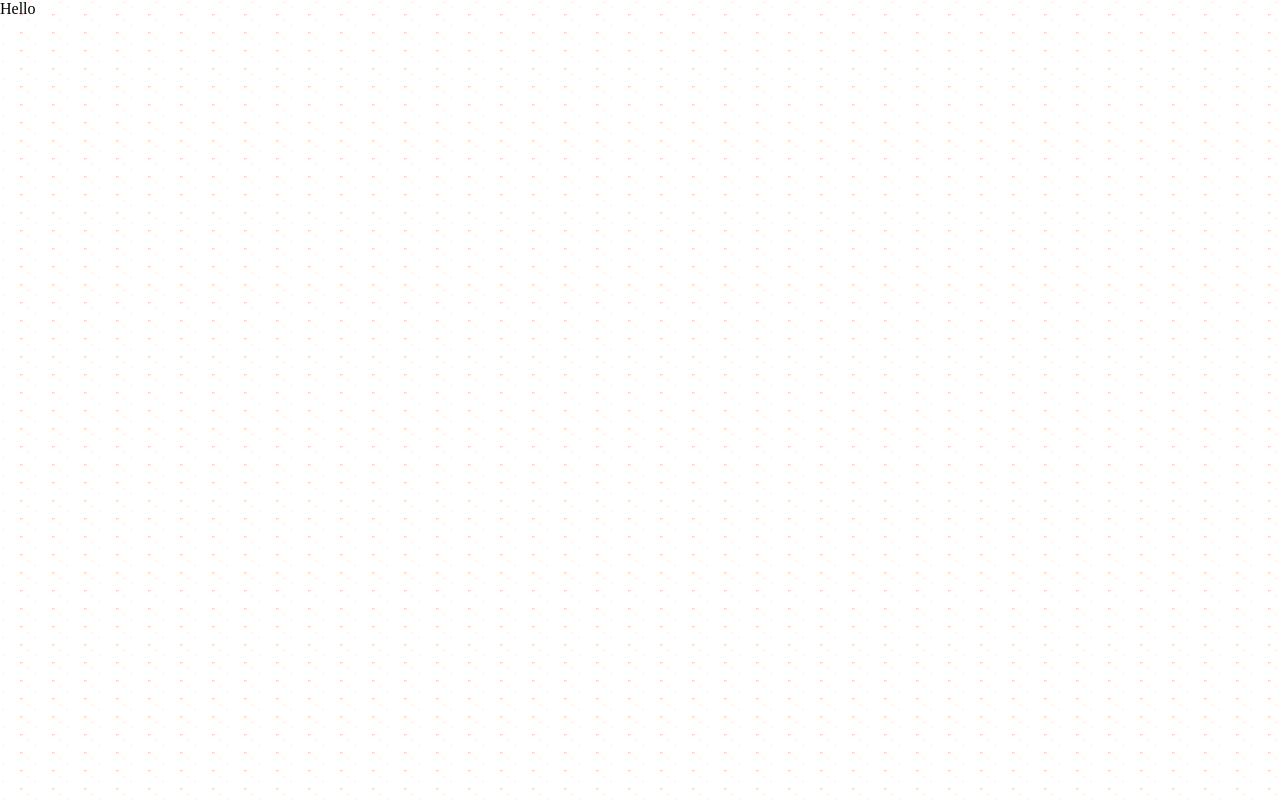
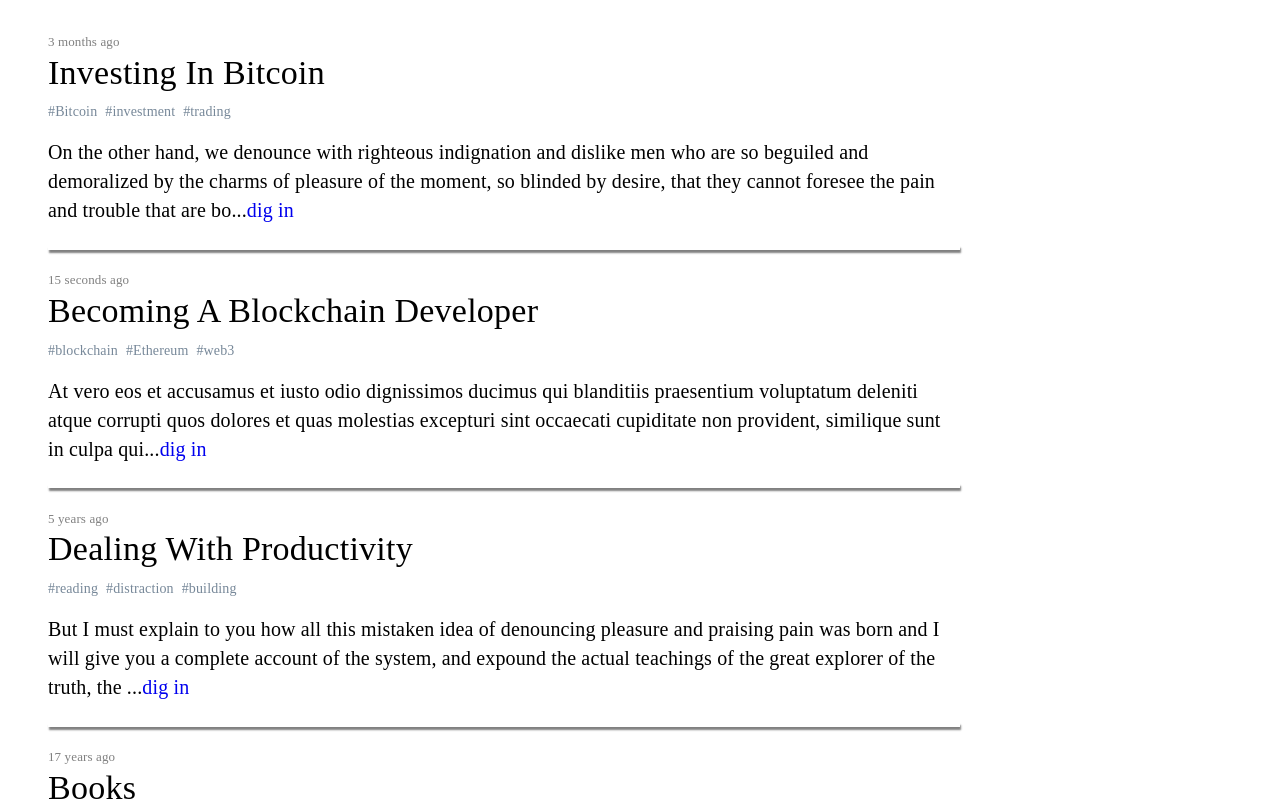
Before and after one commit to asahelcode/seed-frontend, a React (Create React App) app in the folder client/: page /articles in a window 1280 px wide. Shown: the top 801 px of the page. Built offline with nearby package versions, Linux system fonts and the light colour scheme.

Commit message:
Complete Projects with Articles page

```diff
--- a/client/src/pages/Articles.tsx
+++ b/client/src/pages/Articles.tsx
@@ -1,9 +1,24 @@
 import React from 'react'
+import { useParams } from 'react-router-dom';
+import { Container } from '@material-ui/core';
+import { Stack, Typography } from '@mui/material';
+
+import articles from '../data.json';
+import Article from '../features/Article/Article';
+import useStyles from '../styles'
 
 
 const Articles = () => {
+  const { category } = useParams();
+  const classes = useStyles();
+
   return (
-    <div>Hello</div>
+    <Container className={classes.body}>
+      <Typography variant='h5' textAlign='center' textTransform='capitalize' mt={4}>{category}</Typography>
+      {
+        articles.map((item) => <Article key={item.id} article={item} />)
+      }
+    </Container>
   )
 }
 
--- a/client/src/pages/Projects.tsx
+++ b/client/src/pages/Projects.tsx
@@ -1,8 +1,19 @@
+import { Container } from '@material-ui/core'
+import { Stack } from '@mui/material'
 import React from 'react'
+import Project from '../features/Project/Project'
+
+import projects from '../projects.json'
+import useStyle from '../styles'
 
 const Projects = () => {
+  const classes = useStyle()
   return (
-    <div>Projects</div>
+    <Container className={classes.projectBody}>
+      {
+        projects.map((project) => <Project key={project.id} project={project} />)
+      }
+    </Container>
   )
 }
 
```
